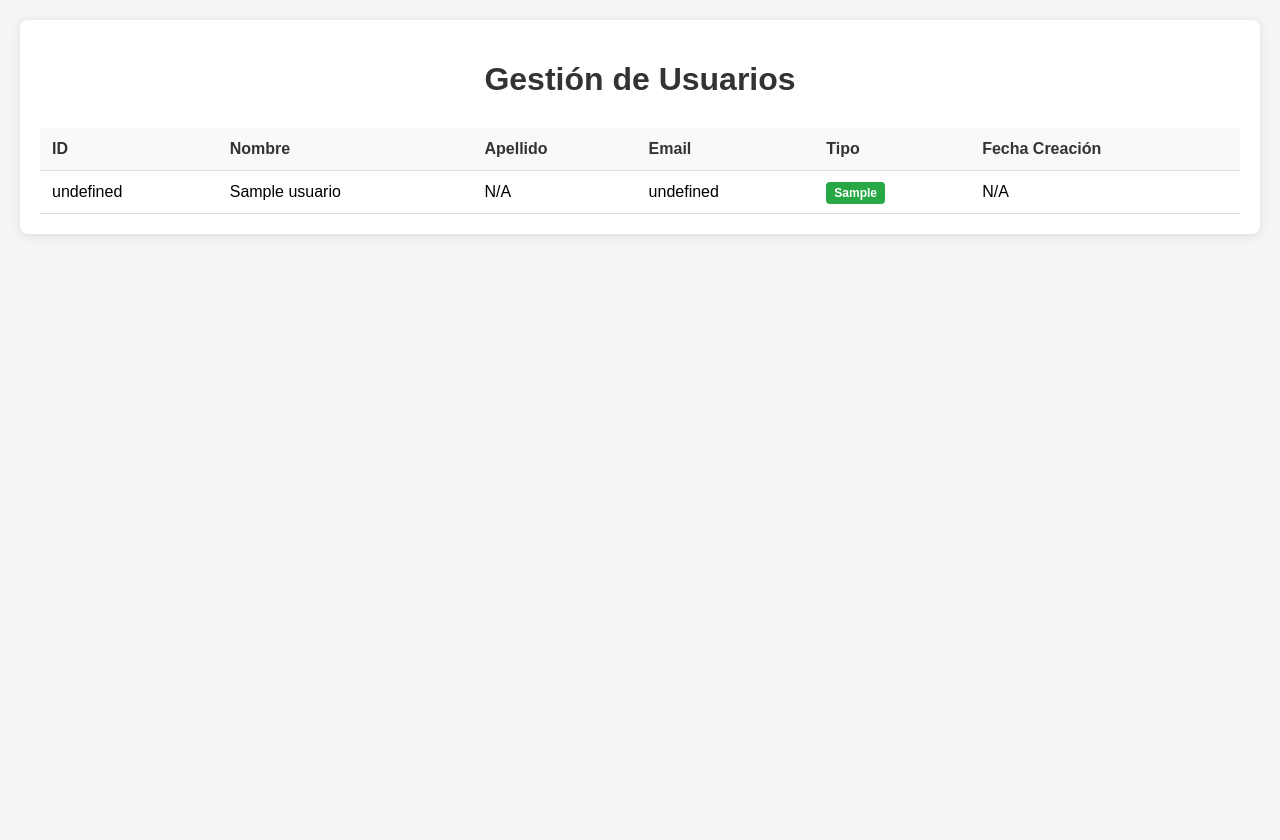
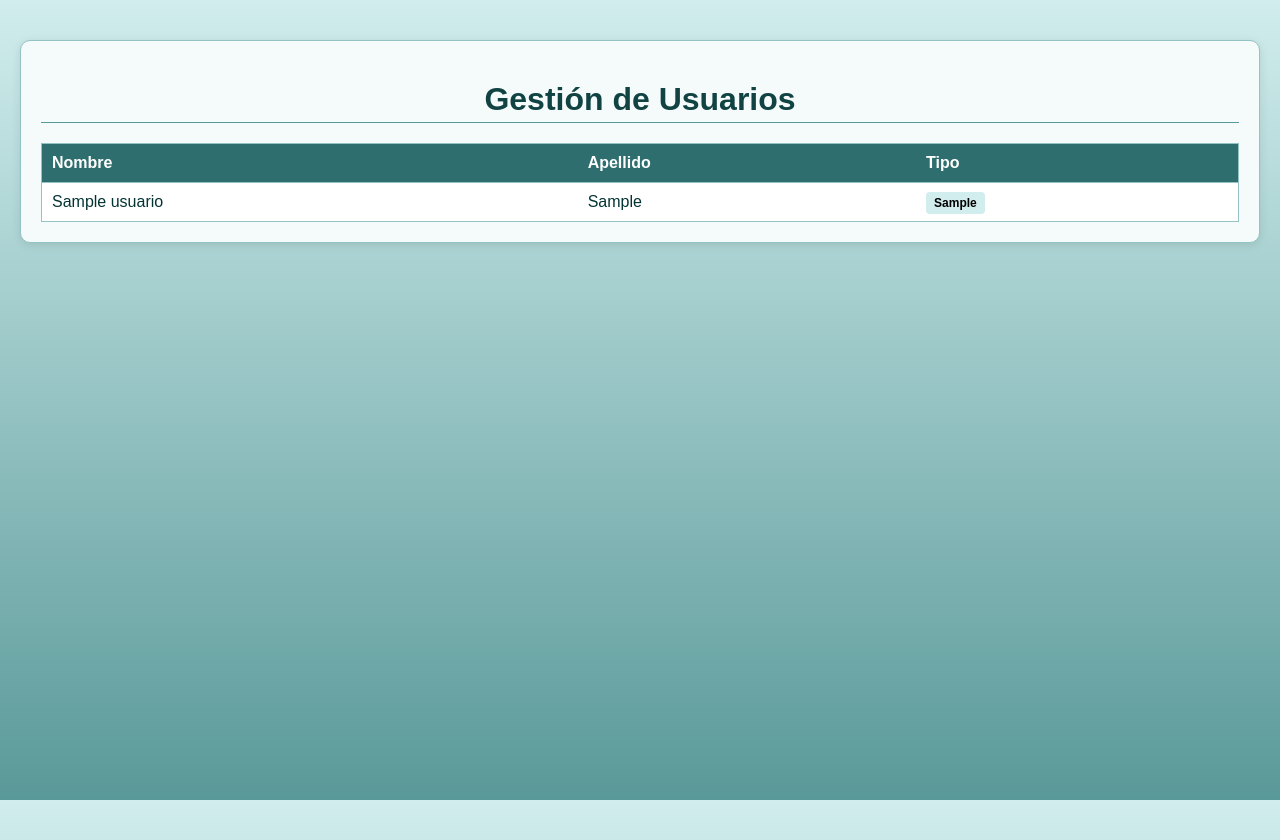
Before and after one commit to AlbertoItuarte/PW_Project, a PHP site: page /public/Pages/ViewUsers.php in a window 1280 px wide. Before the commit the page ends 236 px from the top, so only its background shows below. Run offline with PHP 8.4, Linux system fonts and the light colour scheme; the visitor is signed in with stand-in values (Sample User, id 1); tables that the repository leaves empty or names only in its code hold one stand-in row (values such as "Sample post"); some libraries are stand-ins or nearby versions.

Commit message:
Chingo de estilos

```diff
--- a/public/CSS/Global.css
+++ b/public/CSS/Global.css
@@ -1,10 +1,31 @@
-/* Fondo general y fuente base */
+html, body {
+  height: 100%;
+  margin: 0;
+  padding: 0;
+}
+
+.back-button {
+  display: inline-block;
+  padding: 10px 18px;
+  background-color: #2e6e6e;
+  color: #fff;
+  border-radius: 6px;
+  text-decoration: none;
+  font-weight: bold;
+  margin: 10px 0;
+  transition: background 0.2s;
+}
+.back-button:hover {
+  background-color: #114343;
+}
+
 body {
-  margin: 0;
+  min-height: 100vh;
   padding: 20px;
   font-family: Arial, sans-serif;
-  background-color: #D1EDED; /* fondo suave */
   color: #043333;
+  background: linear-gradient(180deg, #D1EDED 0%, #5A9999 100%);
+  background-attachment: fixed;
 }
 
 /* Encabezados */
@@ -126,10 +147,6 @@ th, td {
   border-bottom: 1px solid #93C3C3;
 }
 
-th {
-  background-color: #5A9999;
-  color: #ffffff;
-}
 
 /* Estilo para input tipo submit para que se vea igual que los <button> */
 input[type="submit"],
--- /dev/null
+++ b/public/CSS/ViewUsers.css
@@ -0,0 +1,58 @@
+        body {
+            font-family: Arial, sans-serif;
+            margin: 20px;
+            background-color: #f5f5f5;
+        }
+        .container {
+            max-width: 1200px;
+            margin: 0 auto;
+            background: white;
+            padding: 20px;
+            border-radius: 8px;
+            box-shadow: 0 2px 10px rgba(0,0,0,0.1);
+        }
+        h1 {
+            color: #333;
+            text-align: center;
+            margin-bottom: 30px;
+        }
+        .loading {
+            text-align: center;
+            color: #666;
+        }
+        table {
+            width: 100%;
+            border-collapse: collapse;
+            margin-top: 20px;
+        }
+        th, td {
+            padding: 12px;
+            text-align: left;
+            border-bottom: 1px solid #ddd;
+        }
+        th {
+            background-color: #2e6e6e;
+            font-weight: bold;
+            color: #fff;
+        }
+        tr:hover {
+            background-color: #f5f5f5;
+        }
+        .user-type {
+            padding: 4px 8px;
+            border-radius: 4px;
+            font-size: 12px;
+            font-weight: bold;
+        }
+        .admin { background-color: #2e6e6e; color: rgb(255, 255, 255); }
+        .user { background-color: #D1EDED; color: rgb(0, 0, 0); }
+        .error {
+            color: #dc3545;
+            text-align: center;
+            padding: 20px;
+        }
+        .no-users {
+            text-align: center;
+            color: #666;
+            padding: 40px;
+        }
--- /dev/null
+++ b/public/Common/Header.html
@@ -0,0 +1 @@
+<a href="Login.php" class="back-button">← Volver al inicio</a>
--- a/public/Pages/Home.php
+++ b/public/Pages/Home.php
@@ -153,6 +153,7 @@ if ($row['total'] == 0) {
                                 <a href="ViewSubject.php?id=${materia.materia_id}">Ver</a>
                                 <a href="#" class="btn-eliminar" data-id="${materia.materia_id}" data-materia="${materia.materia}">Eliminar</a>
                                 <a href="EditSubject.php?id=${materia.materia_id}">Editar</a>
+                                <a href="ManageUsers.php?id=${materia.materia_id}">Usuarios</a>
                             </td>
                         </tr>
                     `;
--- a/public/Pages/PlanSubject.php
+++ b/public/Pages/PlanSubject.php
@@ -25,10 +25,9 @@ if (isset($_GET['error'])) {
   <link rel="stylesheet" href="../CSS/Global.css">
 </head>
 <body>
+  <?php include '../Common/Header.html'; ?>
   <h2>Crear Materia</h2>
-
   <form id="programaForm" method="post" action="../API/Subject/SaveSubject.php">
-
     <label>Selecciona el Ciclo:</label>
     <select id="cicloSelect" name="ciclo" required>
       <?php
--- a/public/Pages/SelectSubject.php
+++ b/public/Pages/SelectSubject.php
@@ -16,6 +16,7 @@ if (!isset($_SESSION['user_id'])) {
     <title>Seleccionar Materias</title>
 </head>
 <body>
+    <?php include '../Common/Header.html'; ?>
     <h1>Seleccionar Materias</h1>
     <form action="../Logic/AsignSubject.php" method="POST">
         <div class="materias-container">
--- a/public/Pages/ViewUsers.php
+++ b/public/Pages/ViewUsers.php
@@ -11,66 +11,8 @@ if(!isset($_SESSION["user_id"]) || $_SESSION["user_type"] != "Admin") {
     <meta charset="UTF-8">
     <meta name="viewport" content="width=device-width, initial-scale=1.0">
     <title>Ver Usuarios</title>
-    <style>
-        body {
-            font-family: Arial, sans-serif;
-            margin: 20px;
-            background-color: #f5f5f5;
-        }
-        .container {
-            max-width: 1200px;
-            margin: 0 auto;
-            background: white;
-            padding: 20px;
-            border-radius: 8px;
-            box-shadow: 0 2px 10px rgba(0,0,0,0.1);
-        }
-        h1 {
-            color: #333;
-            text-align: center;
-            margin-bottom: 30px;
-        }
-        .loading {
-            text-align: center;
-            color: #666;
-        }
-        table {
-            width: 100%;
-            border-collapse: collapse;
-            margin-top: 20px;
-        }
-        th, td {
-            padding: 12px;
-            text-align: left;
-            border-bottom: 1px solid #ddd;
-        }
-        th {
-            background-color: #f8f9fa;
-            font-weight: bold;
-            color: #333;
-        }
-        tr:hover {
-            background-color: #f5f5f5;
-        }
-        .user-type {
-            padding: 4px 8px;
-            border-radius: 4px;
-            font-size: 12px;
-            font-weight: bold;
-        }
-        .admin { background-color: #dc3545; color: white; }
-        .user { background-color: #28a745; color: white; }
-        .error {
-            color: #dc3545;
-            text-align: center;
-            padding: 20px;
-        }
-        .no-users {
-            text-align: center;
-            color: #666;
-            padding: 40px;
-        }
-    </style>
+    <link rel="stylesheet" href="../CSS/ViewUsers.css">
+    <link rel="stylesheet" href="../CSS/Global.css">
 </head>
 <body>
     <div class="container">
@@ -81,12 +23,9 @@ if(!isset($_SESSION["user_id"]) || $_SESSION["user_type"] != "Admin") {
             <table id="users-table">
                 <thead>
                     <tr>
-                        <th>ID</th>
                         <th>Nombre</th>
                         <th>Apellido</th>
-                        <th>Email</th>
                         <th>Tipo</th>
-                        <th>Fecha Creación</th>
                     </tr>
                 </thead>
                 <tbody id="users-tbody">
@@ -129,12 +68,9 @@ if(!isset($_SESSION["user_id"]) || $_SESSION["user_type"] != "Admin") {
                 const userTypeClass = user.tipo && user.tipo.toLowerCase() === 'admin' ? 'admin' : 'user';
 
                 row.innerHTML = `
-                    <td>${user.id}</td>
                     <td>${user.nombre || 'N/A'}</td>
-                    <td>${user.apellido || 'N/A'}</td>
-                    <td>${user.email}</td>
+                    <td>${user.apellido_paterno || 'N/A'}</td>
                     <td><span class="user-type ${userTypeClass}">${user.tipo || 'Usuario'}</span></td>
-                    <td>${formatDate(user.fecha_creacion)}</td>
                 `;
 
                 tbody.appendChild(row);
```
Also changed, not shown: public/CSS/NewHoliday.css (added, +33 -0 lines), public/CSS/PlanificarMateria.css (added, +55 -0 lines), public/Pages/NewHoliday.php (+36 -6 lines), public/Pages/PlanificarMateria.php (+2 -70 lines), public/Pages/ManageUsers.php (added).
